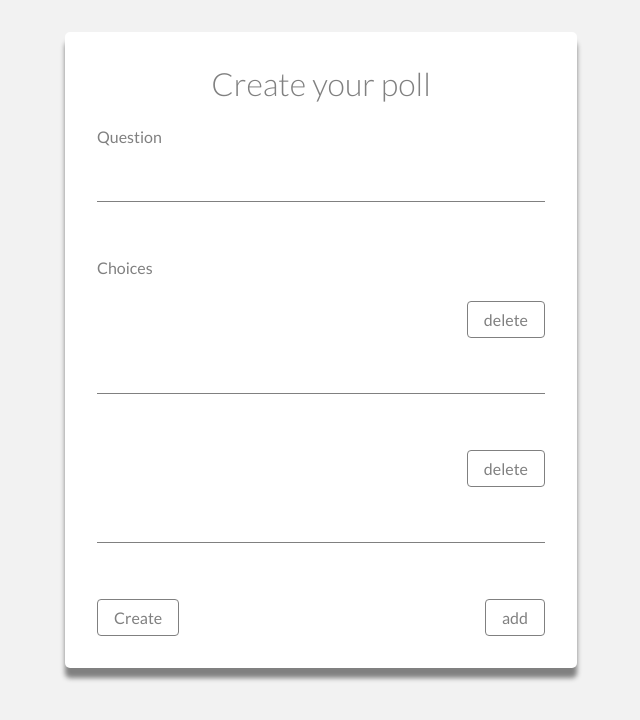
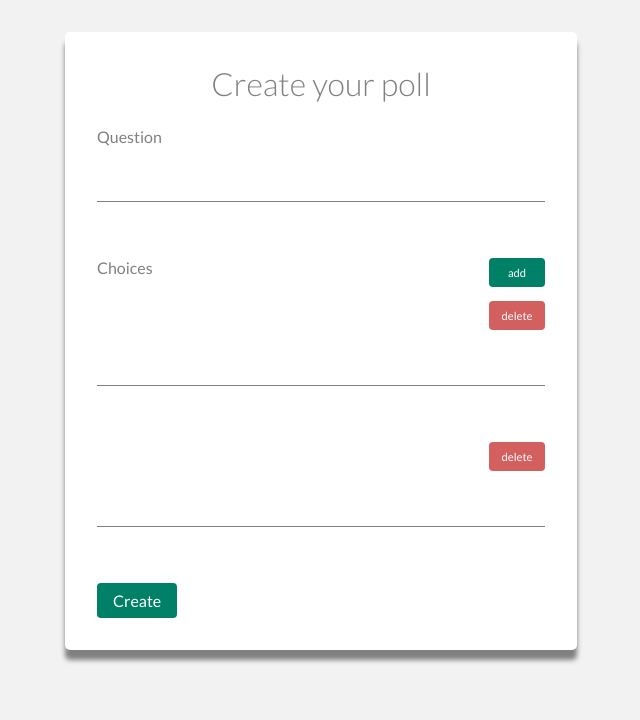
Before and after one commit to ajmejia/LearningDjango, a Django app: page /polls/create in a window 1280 px wide. Shown: the part 51-771 px from the top of the page, without its empty margins (319-959 px from the left). Run offline with Django 3.2, Linux system fonts and the light colour scheme; style sheets or scripts are compiled from the project's sources; parts of the project's set-up code (start-up, migrations or seed data) failed here and were passed over; some libraries are stand-ins or nearby versions.

Commit message:
further form styling

```diff
--- a/polls/static/polls/css/form_style.css
+++ b/polls/static/polls/css/form_style.css
@@ -39,20 +39,35 @@ input[type="text"], input[type="email"], input[type="password"] {
     border-bottom: 1px solid #d35f5f; }
 
 input[type="submit"], input[type="button"] {
+  width: 5rem;
   padding: 0.5rem 1rem;
   outline: none;
-  border: 1px solid #808080;
+  border: none;
   border-radius: 4px;
-  background: transparent;
   text-align: center;
   text-decoration: none;
   font-size: 1rem;
-  color: #808080; }
-  input[type="submit"]:hover, input[type="submit"]:focus, input[type="button"]:hover, input[type="button"]:focus {
-    border: 1px solid #d35f5f;
-    color: #d35f5f; }
+  color: white; }
 
-#delete, #add {
-  float: right; }
+input[type="submit"] {
+  background-color: #008066; }
+  input[type="submit"]:hover, input[type="submit"]:focus {
+    background-color: #006752; }
+
+input[type="button"] {
+  width: 3.5rem;
+  padding: 0.5rem 0;
+  float: right;
+  font-size: 0.7rem; }
+
+input[type="button"].add-form-row {
+  background-color: #008066; }
+  input[type="button"].add-form-row:hover, input[type="button"].add-form-row:focus {
+    background-color: #006752; }
+
+input[type="button"].delete-form-row {
+  background-color: #d35f5f; }
+  input[type="button"].delete-form-row:hover, input[type="button"].delete-form-row:focus {
+    background-color: #ce4b4b; }
 
 /*# sourceMappingURL=form_style.css.map */
--- a/polls/static/polls/css/form_style.scss
+++ b/polls/static/polls/css/form_style.scss
@@ -49,21 +49,41 @@ input[type="text"], input[type="email"], input[type="password"] {
 }
 
 input[type="submit"], input[type="button"] {
+	width: 5rem;
 	padding: 0.5rem 1rem;
 	outline: none;
-	border: 1px solid $dark;
+	border: none;
 	border-radius: 4px;
-	background: transparent;
 	text-align: center;
 	text-decoration: none;
 	font-size: 1rem;
-	color: $dark;
+	color: white;
+}
+
+input[type="submit"] {
+	background-color: $highlight;
 	&:hover,&:focus {
-		border: 1px solid $light;
-		color: $light;
+		background-color: darken($highlight, 5%);
 	}
 }
 
-#delete,#add {
+input[type="button"] {
+	width: 3.5rem;
+	padding: 0.5rem 0;
 	float: right;
+	font-size: 0.7rem;
 }
+
+input[type="button"].add-form-row {
+	background-color: $highlight;
+	&:hover,&:focus {
+		background-color: darken($highlight, 5%);
+	}
+}
+
+input[type="button"].delete-form-row {
+	background-color: $light;
+	&:hover,&:focus {
+		background-color: darken($light, 5%);
+	}
+}
--- a/polls/templates/polls/create_poll.html
+++ b/polls/templates/polls/create_poll.html
@@ -36,9 +36,10 @@
 		<div id="formset-placeholder">
 			{{ choice_forms.management_form }}
 			<label>Choices</label>
+			<input type="button" class="add-form-row" value="add">
 			{% for choice_form in choice_forms.forms %}
 				<div class="dynamic-form">
-						<input type="button" id="delete" class="delete-form-row" value="delete">
+						<input type="button" class="delete-form-row" value="delete">
 						{{ choice_form.choice }}
 						<div class="error-field">
 							{{ choice_form.choice.errors }}
@@ -47,7 +48,6 @@
 			{% endfor %}
 		</div>
 		<input type="submit" value="Create"/>
-		<input type="button" id="add" class="add-form-row" value="add">
 	</form>
 {% endblock %}
 
```
